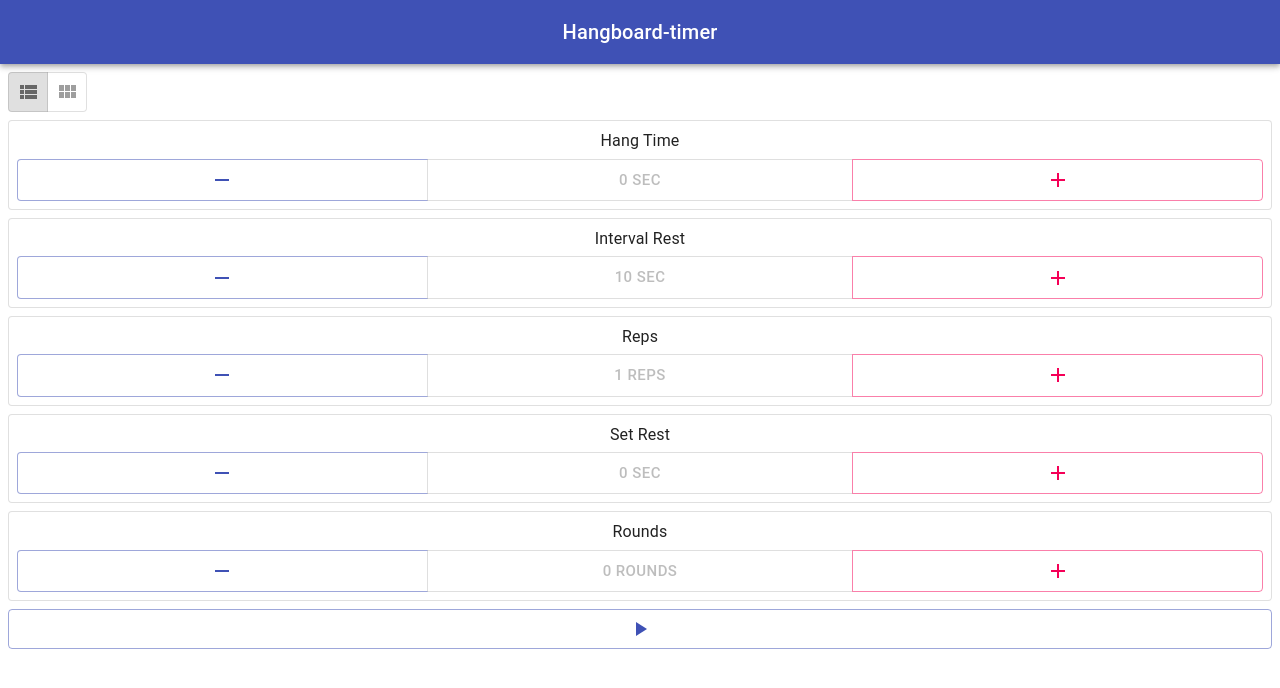
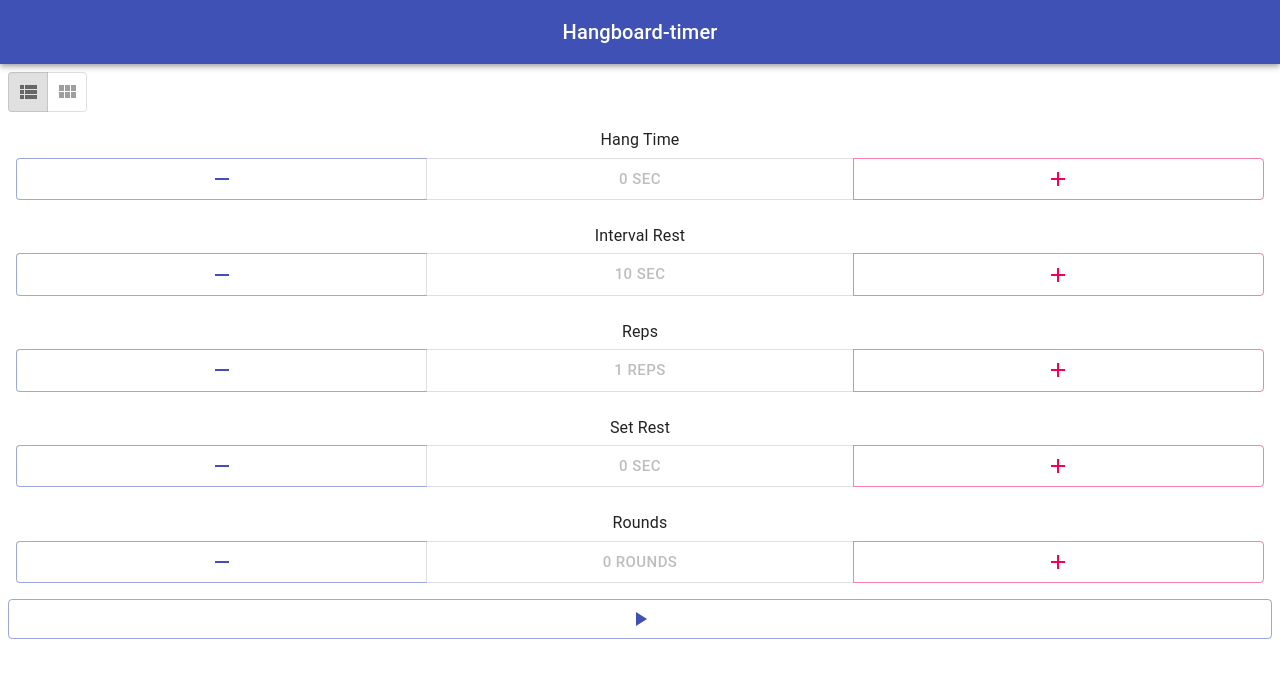
Before and after one commit to oyjoh/hangboard-timer, a React (Create React App) app: page / in a window 1280 px wide. Shown: the top 688 px of the page. Built offline with nearby package versions, Linux system fonts and the light colour scheme.

Commit message:
Small fix

```diff
--- a/src/components/HangTimer/Selector.jsx
+++ b/src/components/HangTimer/Selector.jsx
@@ -49,7 +49,7 @@ export default function Selector(props) {
 
     return (
         <div>
-            <Paper variant="outlined">
+            <Paper elevation={0} >
                 <div className={classes.root}>
                     <Typography gutterBottom>
                         {state.text}
--- a/src/components/Timer.js
+++ b/src/components/Timer.js
@@ -2,9 +2,6 @@ import React, {Component} from 'react'
 import UIfx from 'uifx'
 import bellAudio from './bell.mp3'
 import Paper from '@material-ui/core/Paper';
-import CardActions from '@material-ui/core/CardActions';
-import CardContent from '@material-ui/core/CardContent';
-import Button from '@material-ui/core/Button';
 import Typography from '@material-ui/core/Typography';
 
 class Timer extends Component {
@@ -49,10 +46,10 @@ class Timer extends Component {
                         <Typography color="textSecondary" gutterBottom>
                             Timer
                         </Typography>
-                        <Typography variant="h5" component="h2">
+                        <Typography variant="h2" display="block" color="textSecondary" component="h2">
                             {count}
                         </Typography>
-                        <Typography color="textSecondary">
+                        <Typography variant="button" display="block" color="textSecondary">
                             {text}
                         </Typography>
                 </Paper>
```
